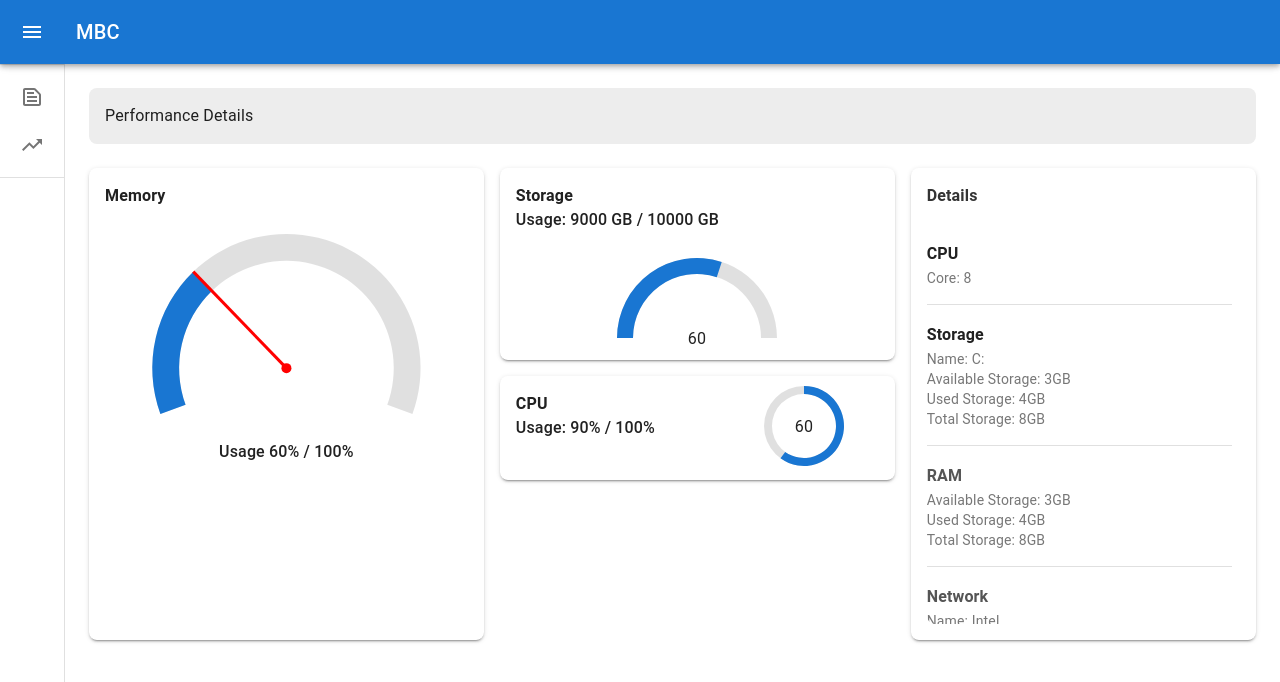
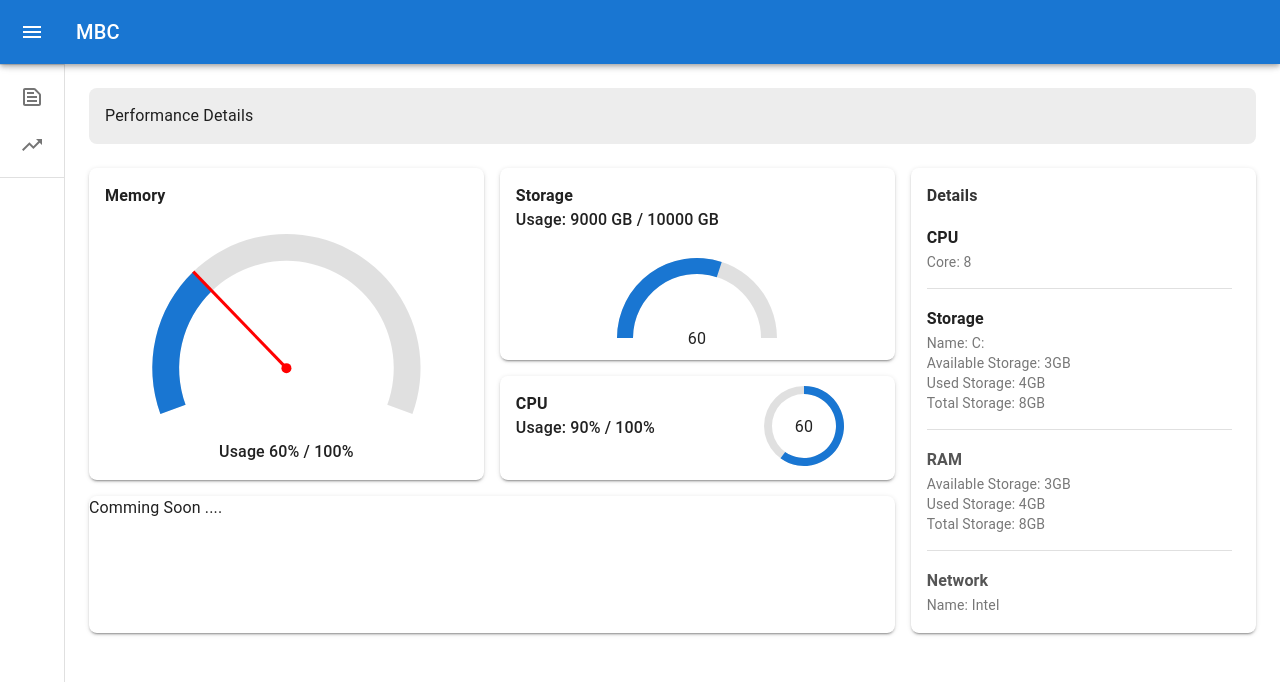
Before and after one commit to KaungMyat-K/React_TanStack_Query, a React (Vite) app: page /home/performanceDetails in a window 1280 px wide. Shown: the top 682 px of the page. Built offline with nearby package versions, Linux system fonts and the light colour scheme.

Commit message:
fix the design

```diff
--- a/src/components/PerformanceInfo.jsx
+++ b/src/components/PerformanceInfo.jsx
@@ -13,7 +13,7 @@ export default function PerformanceInfo() {
       <Typography
         sx={{
           fontWeight: "bold",
-          marginBottom: 2,
+          marginBottom: 1,
           color: "#333",
         }}
       >
@@ -47,7 +47,7 @@ export default function PerformanceInfo() {
         {/* CPU Section */}
         <Typography
           variant="subtitle1"
-          sx={{ fontWeight: "Bold", marginTop: 2}}
+          sx={{ fontWeight: "Bold", marginTop: 1}}
         >
           CPU
         </Typography>
--- a/src/pages/PerformanceDetailsPage.jsx
+++ b/src/pages/PerformanceDetailsPage.jsx
@@ -16,12 +16,17 @@ export default function PerformanceDetailsPage() {
           Performance Details
         </Typography>
       <Box sx={{
-        display:"flex",
-        gap:2,
+        display:'flex',
+        gap:2
       }}>
-
+        {/* left */}
         <Box sx={{
+           display:'flex',
            width:"70%",
+           flexDirection:'column',
+           gap:2
+        }}>
+          <Box sx={{
             display:'flex',
             justifyContent:'space-between',
             gap: 2,
@@ -69,6 +74,17 @@ export default function PerformanceDetailsPage() {
               </Box>
           </Box>
           </Box>
+          <Box>
+              <Box sx={{
+                borderRadius:2,
+                boxShadow:2,
+                height:'137px'
+              }}>
+                Comming Soon ....
+              </Box>
+          </Box>
+        </Box>
+        {/* rigth */}
         <Box sx={{
            width:"30%",
            borderRadius:2,
```
Lines whose indentation alone changed are shown as unchanged.
